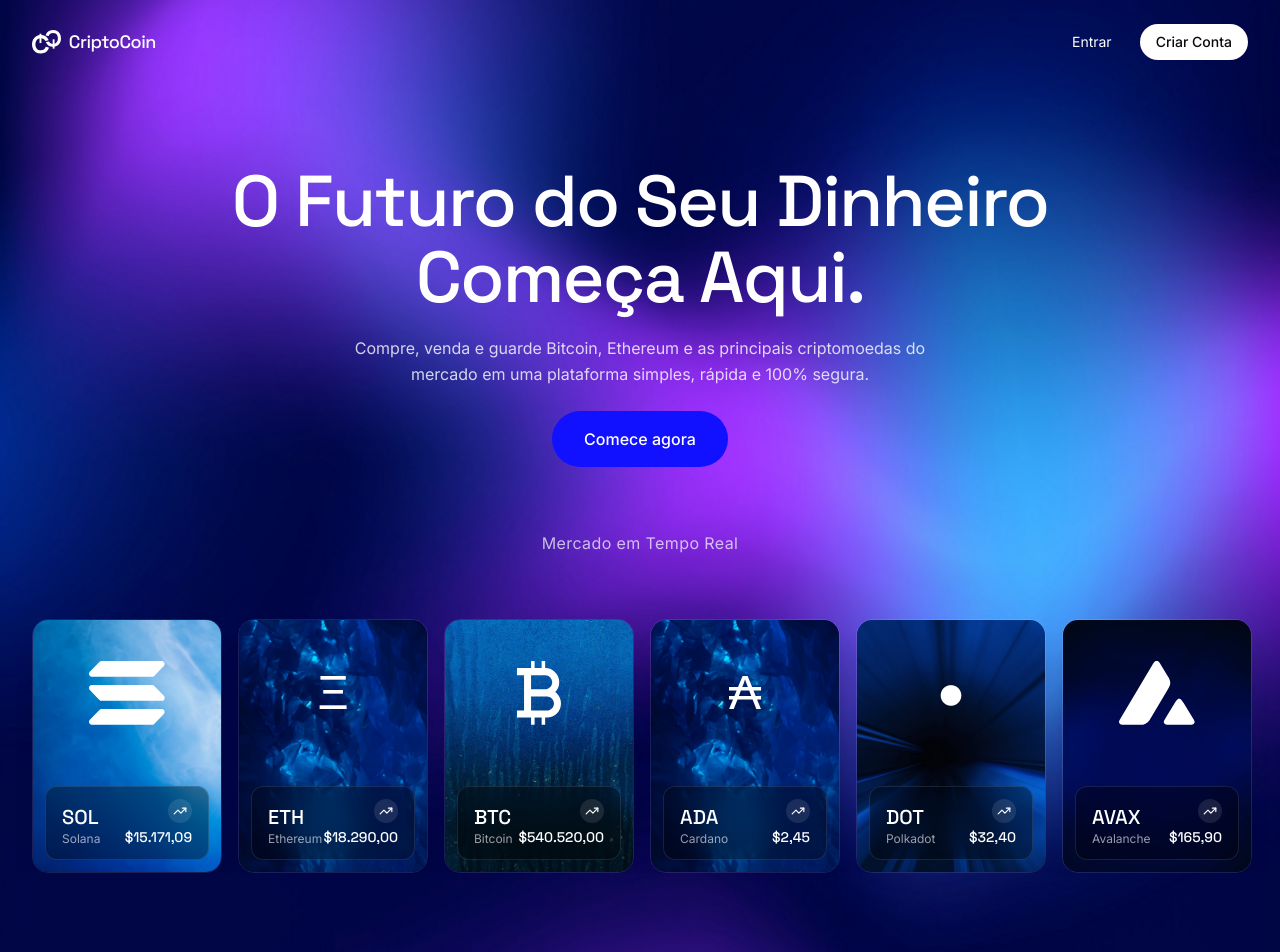
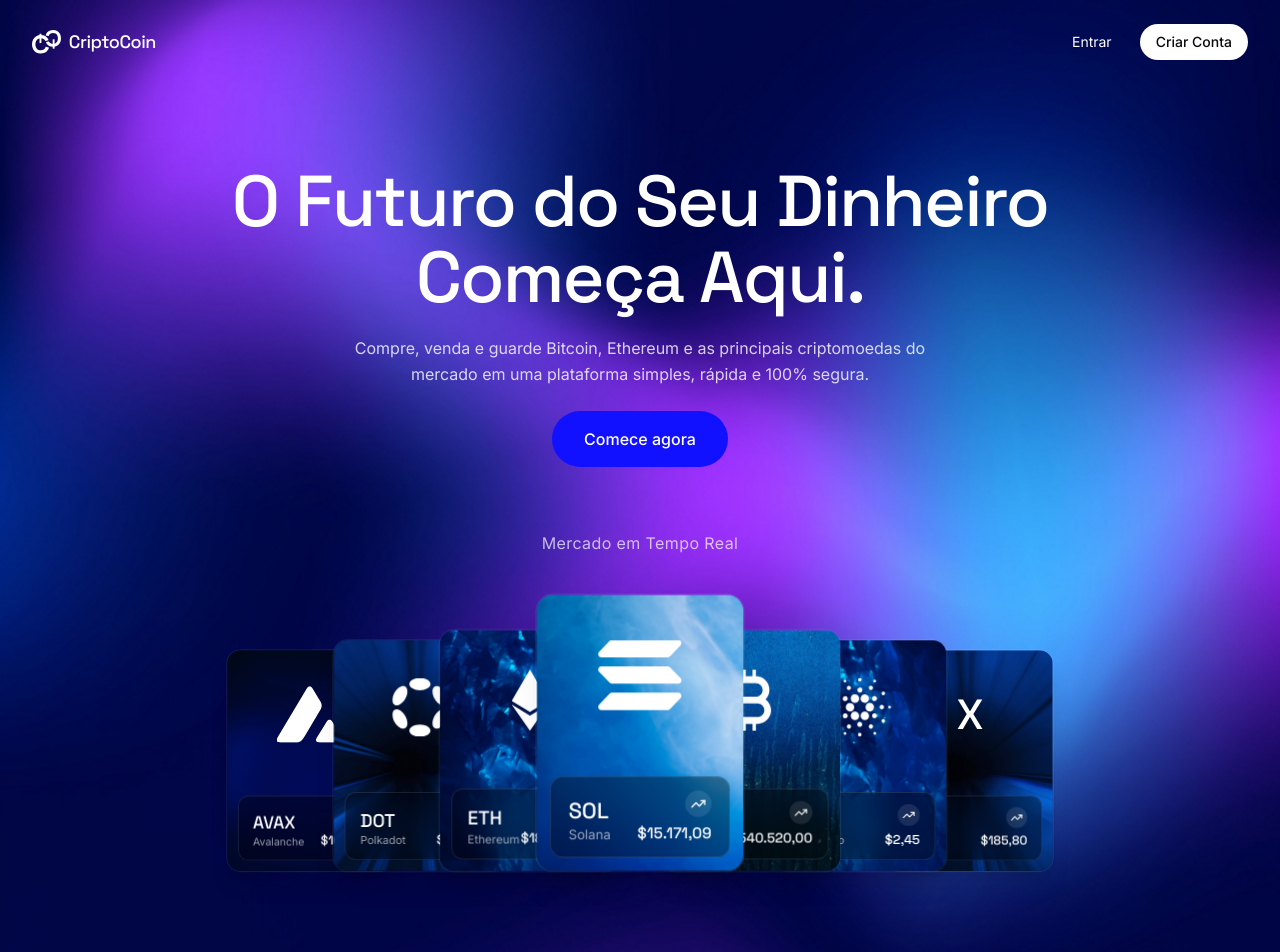
Before and after one commit to igorspinola/crypto-earlybirds, a Next.js app in the folder frontend/: page / in a window 1280 px wide. Shown: the top 952 px of the page. Built offline with nearby package versions, Linux system fonts and the light colour scheme.

Commit message:
feat: leque de moedas no hero da landing

```diff
--- a/frontend/src/components/features/landing/CoinMarquee.tsx
+++ b/frontend/src/components/features/landing/CoinMarquee.tsx
@@ -1,19 +1,33 @@
 import { CoinCard, type CoinCardProps } from "./CoinCard";
 
 const COINS: CoinCardProps[] = [
+  {
+    symbol: "AVAX",
+    name: "Avalanche",
+    priceUSD: 165.9,
+    textureSrc: "/images/coins/avax.jpg",
+    logoSrc: "/images/coins/avax.svg",
+  },
+  {
+    symbol: "DOT",
+    name: "Polkadot",
+    priceUSD: 32.4,
+    textureSrc: "/images/coins/dot.jpg",
+    logoSrc: "/images/coins/dot.svg",
+  },
+  {
+    symbol: "ETH",
+    name: "Ethereum",
+    priceUSD: 18290.0,
+    textureSrc: "/images/coins/eth.jpg",
+    logoSrc: "/images/coins/eth.svg",
+  },
   {
     symbol: "SOL",
     name: "Solana",
     priceUSD: 15171.09,
     textureSrc: "/images/coins/sol.jpg",
     logoSrc: "/images/coins/sol.svg",
-  },
-  {
-    symbol: "ETH",
-    name: "Ethereum",
-    priceUSD: 18290.0,
-    textureSrc: "/images/coins/eth.jpg",
-    logoFallback: "Ξ",
   },
   {
     symbol: "BTC",
@@ -27,36 +41,48 @@
     name: "Cardano",
     priceUSD: 2.45,
     textureSrc: "/images/coins/ada.jpg",
-    logoFallback: "₳",
+    logoSrc: "/images/coins/ada.svg",
   },
   {
-    symbol: "DOT",
-    name: "Polkadot",
-    priceUSD: 32.4,
+    symbol: "XRP",
+    name: "Ripple",
+    priceUSD: 185.8,
     textureSrc: "/images/coins/dot.jpg",
-    logoFallback: "●",
-  },
-  {
-    symbol: "AVAX",
-    name: "Avalanche",
-    priceUSD: 165.9,
-    textureSrc: "/images/coins/avax.jpg",
-    logoSrc: "/images/coins/avax.svg",
+    logoFallback: "X",
   },
 ];
+
+const CENTER = (COINS.length - 1) / 2;
 
 export function CoinMarquee() {
   return (
     <div
-      className="no-scrollbar overflow-x-auto"
       role="region"
       aria-label="Mercado em tempo real"
+      className="relative mx-auto h-[260px] w-full max-w-[520px] sm:h-[300px] md:h-[340px] md:max-w-[760px]"
     >
-      <div className="flex w-max items-stretch gap-3 px-6 md:gap-4 md:px-8">
-        {COINS.map((c) => (
-          <CoinCard key={c.symbol} {...c} />
-        ))}
-      </div>
+      {COINS.map((c, i) => {
+        const offset = i - CENTER;
+        const abs = Math.abs(offset);
+        const rotate = 0;
+        const translateX = offset * 110;
+        const translateY = 0;
+        const scale = abs === 0 ? 1.1 : 1 - abs * 0.04;
+        const z = 10 - abs;
+        return (
+          <div
+            key={c.symbol}
+            className="absolute left-1/2 top-0"
+            style={{
+              transform: `translate(-50%, 0) translate(${translateX}px, ${translateY}px) rotate(${rotate}deg) scale(${scale})`,
+              transformOrigin: "50% 100%",
+              zIndex: z,
+            }}
+          >
+            <CoinCard {...c} />
+          </div>
+        );
+      })}
     </div>
   );
 }
```
